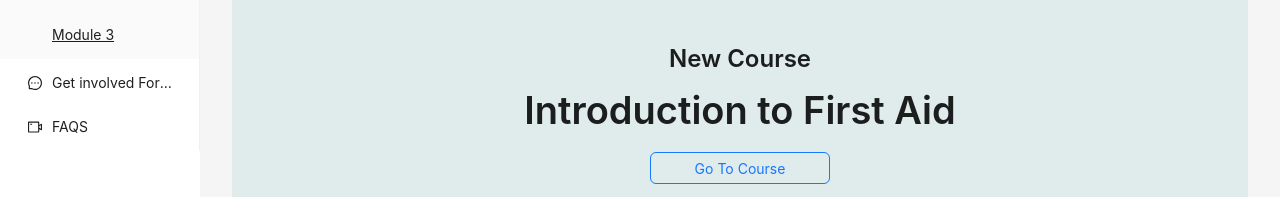
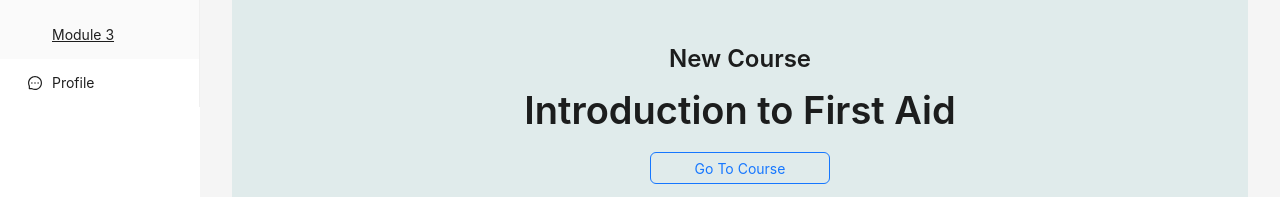
Before and after one commit to Jasmina348/life_preserver, a React (Create React App) app: page / in a window 1280 px wide. Shown: the part 233-430 px from the top of the page. Built offline with nearby package versions, Linux system fonts and the light colour scheme.

Commit message:
updates in dashboard

```diff
--- a/src/components/LayoutComponent.js
+++ b/src/components/LayoutComponent.js
@@ -35,6 +35,8 @@ const LayoutComponent = () => {
       type,
     };
   }
+
+
   const items = [
     getItem(<Link to="/">Home</Link>, "1", <HomeOutlined />),
     getItem("Courses", "sub1", <BookOutlined />, [
@@ -42,8 +44,7 @@ const LayoutComponent = () => {
       getItem(<Link to="/module">Module 2</Link>, "4"),
       getItem(<Link to="/module">Module 3</Link>, "5"),
     ]),
-    getItem("Get involved Forum", "6", <MessageOutlined />),
-    getItem("FAQS", "7", <VideoCameraOutlined />),
+    getItem("Profile", "6", <MessageOutlined />),
   ];
   const items1 = [
 
@@ -125,56 +126,6 @@ const LayoutComponent = () => {
         </Layout>
       </Layout>
     </Layout>
-    // <Layout>
-    //       <Header ><NavBar/></Header>
-    //       <Layout hasSider>
-
-
-
-    //   <Sider trigger={null} collapsible collapsed={collapsed} style={{background:"white"}}>
-    //     <div className="demo-logo-vertical" />
-    //     <Menu
-    //     //   theme="dark"
-    //       mode="inline"
-    //       defaultSelectedKeys={['1']}
-    //       defaultOpenKeys={['sub1']}
-    //       items={items}
-    //     />
-    //   </Sider>
-    //   <Layout>
-    //     <Header
-    //       style={{
-    //         padding: 0,
-    //         background: colorBgContainer,
-    //       }}
-    //     >
-    //       <Button
-    //         type="text"
-    //         icon={collapsed ? <MenuUnfoldOutlined /> : <MenuFoldOutlined />}
-    //         onClick={() => setCollapsed(!collapsed)}
-    //         style={{
-    //           fontSize: '16px',
-    //           width: 64,
-    //           height: 64,
-    //         }}
-    //       />
-    //     </Header>
-    //     <Content
-    //       style={{
-    //         margin: '24px 16px',
-    //         padding: 24,
-    //         minHeight: 500,
-    //         // background: colorBgContainer,
-    //       }}
-    //     >
-    //     {/* <ContentPage/> */}
-    //     <Outlet />
-
-    //   </Content>
-    //   <Footer style={{ textAlign: 'center' }}>Life Preserver ©2023</Footer>
-    //   </Layout>
-    //   </Layout>
-    // </Layout>
   );
 };
 export default LayoutComponent;
```
